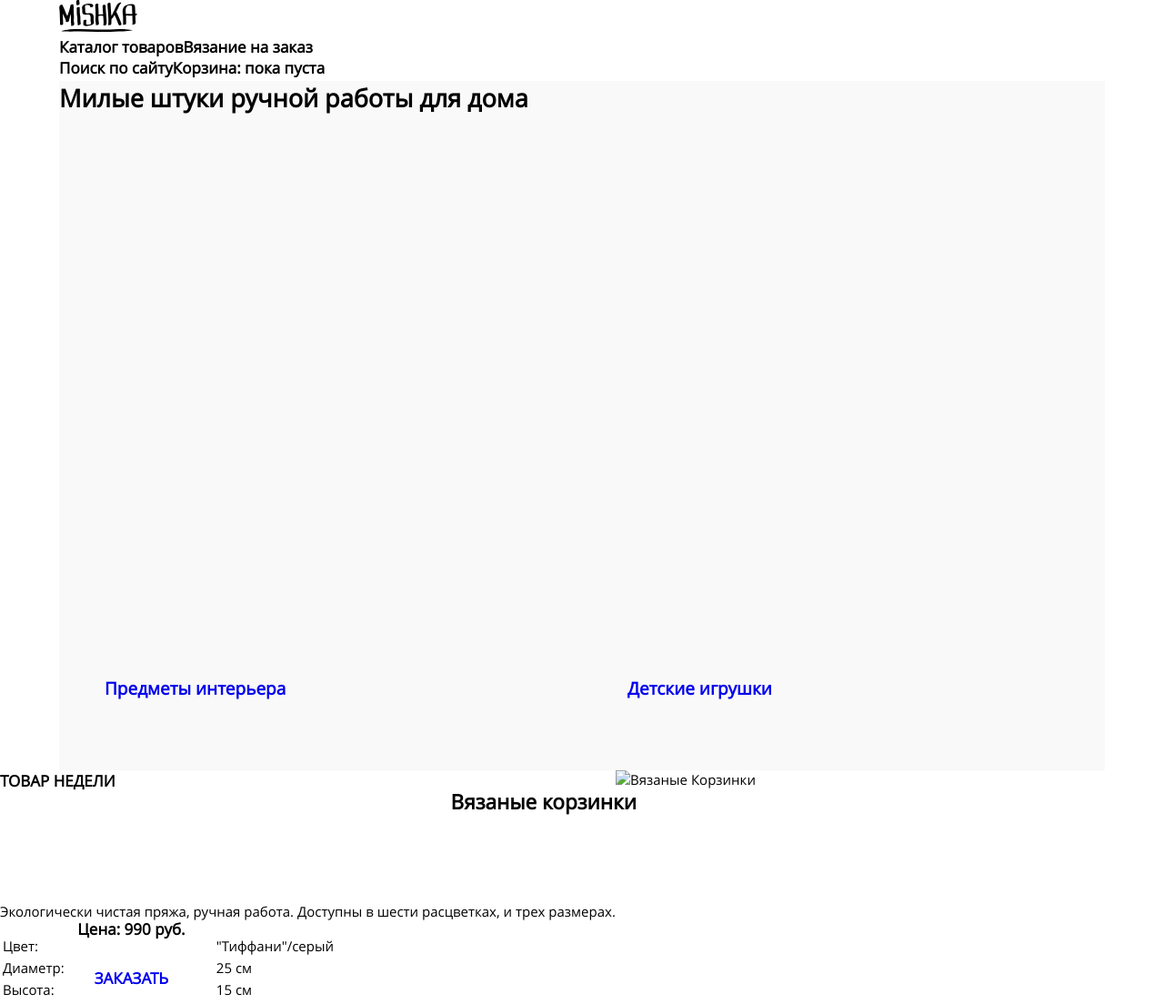
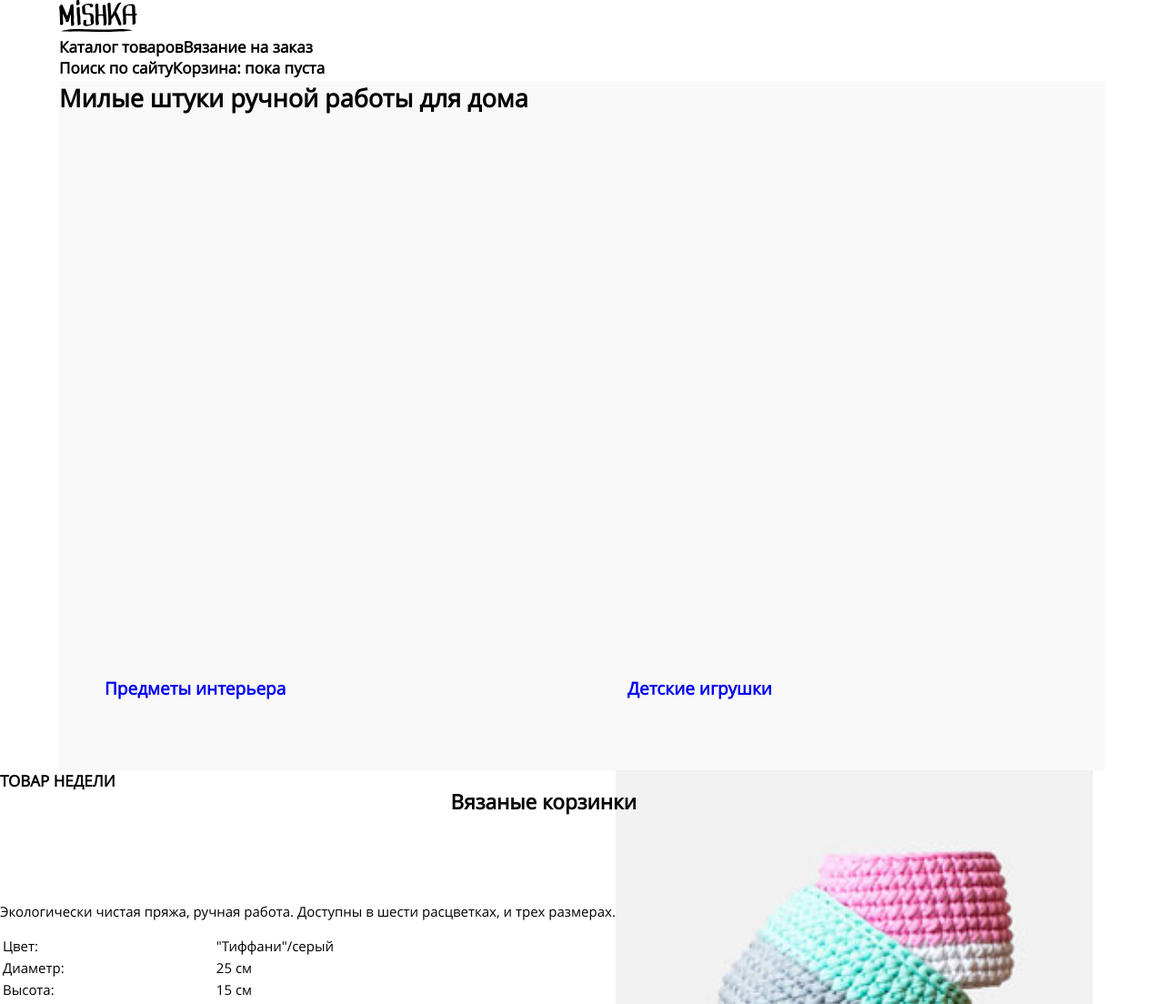
Before and after one commit to masenina/236140-mishka, a website: page index.html in a window 1280 px wide. Shown: the top 1104 px of the page at 91% size. Drawn offline with nearby package versions, Linux system fonts and the light colour scheme; files that its build step writes are made by us from their sources; the site is published under a folder, as on GitHub Pages, so addresses that start at the root find nothing.

Commit message:
исправлены пути img-ей

```diff
--- a/index.html
+++ b/index.html
@@ -70,7 +70,7 @@
         </table>
       </div>
       <div class="product-item__image">
-        <img src="/img/triple-set-mobile@1x.jpg" width="260" height="315" alt="Вязаные Корзинки">
+        <img src="img/triple-set-mobile@1x.jpg" width="260" height="315" alt="Вязаные Корзинки">
       </div>
     </div>
     <div class="product-item__buy">
```
